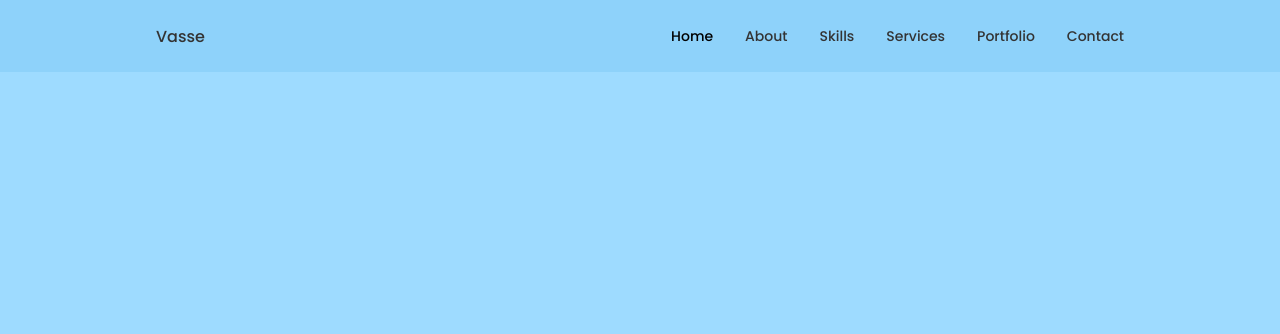
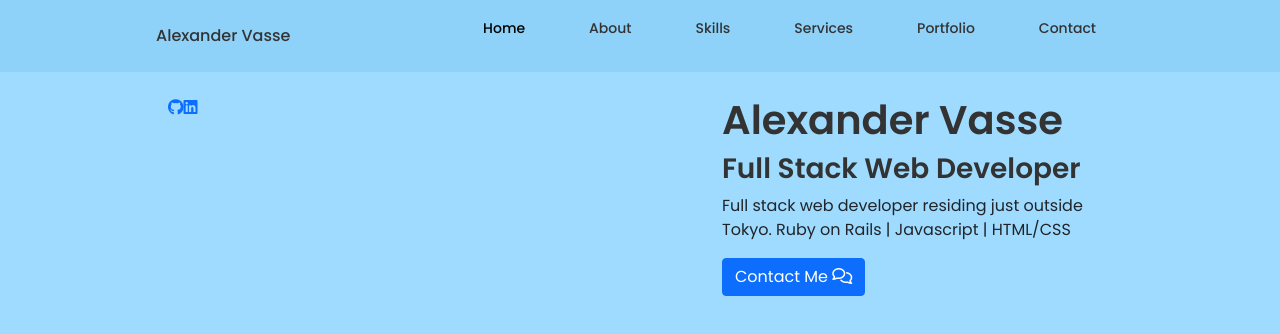
Before and after one commit to a-vasse/portfolio, a React (Create React App) app: page / in a window 1280 px wide. Shown: the top 334 px of the page. Built offline with nearby package versions, Linux system fonts and the light colour scheme.

Commit message:
home page

```diff
--- a/public/index.html
+++ b/public/index.html
@@ -6,7 +6,7 @@
     <meta name="viewport" content="width=device-width, initial-scale=1.0" />
 
     <link href='https://unpkg.com/boxicons@2.1.2/css/boxicons.min.css' rel='stylesheet'>
-
+    <link href="https://cdn.jsdelivr.net/npm/bootstrap@5.1.3/dist/css/bootstrap.min.css" rel="stylesheet" integrity="sha384-1BmE4kWBq78iYhFldvKuhfTAU6auU8tT94WrHftjDbrCEXSU1oBoqyl2QvZ6jIW3" crossorigin="anonymous">
     <script src="https://kit.fontawesome.com/aeb3f1f04d.js" crossorigin="anonymous"></script>
 
     <title>Portfolio Website</title>
--- a/src/App.css
+++ b/src/App.css
@@ -110,7 +110,7 @@ button {
   background-color: var(--title-color-dark);
 }
 
-.button__icon {
+.button-icon {
   margin-left: var(--mb-0-5);
 }
 
@@ -128,19 +128,19 @@ img {
   padding: 6rem 0 2rem;
 }
 
-.section__title {
+.section-title {
   font-size: var(--h1-font-size);
   color: var(--title-color);
 }
 
-.section__subtitle {
+.section-subtitle {
   display: block;
   font-size: var(--small-font-size);
   margin-bottom: 4rem;
 }
 
-.section__title,
-.section__subtitle {
+.section-title,
+.section-subtitle {
   text-align: center;
 }
 
@@ -166,7 +166,7 @@ img {
     padding: 1rem 1.75rem;
   }
 
-  .button__icon {
+  .button-icon {
     width: 22px;
     height: 22px;
   }
@@ -182,7 +182,7 @@ img {
     padding: 2rem 0 4rem;
   }
 
-  .section__subtitle {
+  .section-subtitle {
     margin-bottom: var(--mb-3);
   }
 }
--- a/src/components/header/Header.jsx
+++ b/src/components/header/Header.jsx
@@ -9,50 +9,50 @@ const Header = () => {
   return (
     <header className="header">
       <nav className="nav container">
-        <a href="index.html" className="nav__logo">Vasse</a>
+        <a href="index.html" className="nav-logo">Alexander Vasse</a>
 
-        <div className={Toggle ? "nav__menu show-menu" : "nav__menu" }>
-          <ul className="nav__list grid">
+        <div className={Toggle ? "nav-menu show-menu" : "nav-menu" }>
+          <ul className="nav-list grid">
 
-            <li className="nav__item">
-              <a href="#home" className="nav__link active-link">
-              <i className="fa-solid fa-earth-asia nav__icon"></i> Home
+            <li className="nav-item">
+              <a href="#home" className="nav-link active-link">
+              <i className="fa-solid fa-earth-asia nav-icon"></i> Home
               </a>
             </li>
 
-            <li className="nav__item">
-              <a href="#about" className="nav__link">
-              <i className="fa-regular fa-user nav__icon"></i> About
+            <li className="nav-item">
+              <a href="#about" className="nav-link">
+              <i className="fa-regular fa-user nav-icon"></i> About
               </a>
             </li>
 
-            <li className="nav__item">
-              <a href="#skills" className="nav__link">
-              <i className="fa-solid fa-gears nav__icon"></i> Skills
+            <li className="nav-item">
+              <a href="#skills" className="nav-link">
+              <i className="fa-solid fa-gears nav-icon"></i> Skills
               </a>
             </li>
 
-            <li className="nav__item">
-              <a href="#services" className="nav__link">
-              <i className="fa-solid fa-wrench nav__icon"></i> Services
+            <li className="nav-item">
+              <a href="#services" className="nav-link">
+              <i className="fa-solid fa-wrench nav-icon"></i> Services
               </a>
             </li>
 
-            <li className="nav__item">
-              <a href="#portfolio" className="nav__link">
-              <i className="fa-regular fa-image nav__icon"></i> Portfolio
+            <li className="nav-item">
+              <a href="#portfolio" className="nav-link">
+              <i className="fa-regular fa-image nav-icon"></i> Portfolio
               </a>
             </li>
 
-            <li className="nav__item">
-              <a href="#contact" className="nav__link">
-              <i className="fa-solid fa-envelope nav__icon"></i> Contact
+            <li className="nav-item">
+              <a href="#contact" className="nav-link">
+              <i className="fa-solid fa-envelope nav-icon"></i> Contact
               </a>
             </li>
           </ul>
-          <i class="fa-regular fa-circle-xmark nav__close" onClick={handleClick}></i>
+          <i class="fa-regular fa-circle-xmark nav-close" onClick={handleClick}></i>
         </div>
-        <div className="nav__toggle" onClick={handleClick}>
+        <div className="nav-toggle" onClick={handleClick}>
           <i class="fa-solid fa-bars"></i>
         </div>
       </nav>
--- a/src/components/header/header.css
+++ b/src/components/header/header.css
@@ -15,17 +15,17 @@
   column-gap: 1rem;
 }
 
-.nav__logo, .nav__toggle {
+.nav-logo, .nav-toggle {
     color: var(--title-color);
     font-weight: var(--font-medium);
 }
 
-.nav__list {
+.nav-list {
     display: flex;
     column-gap: 2rem;
 }
 
-.nav__link {
+.nav-link {
   display: flex;
   flex-direction: column;
   align-items: center;
@@ -35,7 +35,7 @@
   transition: .3s;
 }
 
-.nav__toggle, .nav__icon, .nav__close {
+.nav-toggle, .nav-icon, .nav-close {
     display: none;
 }
 
@@ -43,7 +43,7 @@
   color: var(--title-color-dark);
 }
 
-.nav__link:hover {
+.nav-link:hover {
   color: var(--title-color-hover);
 }
 
@@ -59,7 +59,7 @@
     height: var(--header-height);
   }
 
-  .nav__menu {
+  .nav-menu {
     position: fixed;
     bottom: -100%;
     left: 0;
@@ -75,17 +75,17 @@
     bottom: 0;
   }
 
-  .nav__list {
+  .nav-list {
     display: grid;
     grid-template-columns: repeat(3, 1fr);
     gap: 2rem;
   }
 
-  .nav__icon {
+  .nav-icon {
     font-size: 1.2rem;
   }
 
-  .nav__close {
+  .nav-close {
     position: absolute;
     right: 1.3rem;
     bottom: .5rem;
@@ -94,26 +94,26 @@
     color: var(--title-color);
   }
 
-  .nav__close:hover {
+  .nav-close:hover {
     color: var(--title-color-dark);
   }
 
-  .nav__toggle {
+  .nav-toggle {
     font-size: 1.1rem;
     cursor: pointer;
   }
-  .nav__icon, .nav__close, .nav__toggle {
+  .nav-icon, .nav-close, .nav-toggle {
       display: block;
   }
 }
 
 /* Phones */
 @media screen and (max-width: 350px) {
-  .nav__menu {
+  .nav-menu {
       padding: 2rem 0.25rem 4rem;
   }
 
-  .nav__list {
+  .nav-list {
       column-gap: 0;
   }
 }
--- /dev/null
+++ b/src/components/home/Data.jsx
@@ -0,0 +1,19 @@
+import React from 'react';
+
+const Data = () => {
+  return (
+    <div>
+      <div className="home-data">
+        <h1 className="home-title">Alexander Vasse
+        </h1>
+        <h3 className="home-subtitle">Full Stack Web Developer</h3>
+        <p className="home-description text-dark">Full stack web developer residing just outside Tokyo. Ruby on Rails | Javascript | HTML/CSS</p>
+        <a href="#contact" className="btn btn-primary">
+          Contact Me <i class="fa-regular fa-comments"></i>
+        </a>
+      </div>
+    </div>
+  );
+};
+
+export default Data;
--- a/src/components/home/Home.jsx
+++ b/src/components/home/Home.jsx
@@ -1,11 +1,20 @@
 import React from 'react';
+import "./home.css";
+import Social from "./Social";
+import Data from "./Data";
 
 const Home = () => {
   return (
     <div>
       <section className="home section" id="home">
-        <div className="home__container container grid">
-          <div className="home_content grid"></div>
+        <div className="home-container container grid">
+          <div className="home-content grid">
+            <Social />
+
+            <div className="home-img"></div>
+
+            <Data />
+          </div>
         </div>
       </section>
     </div>
--- a/src/components/home/Social.jsx
+++ b/src/components/home/Social.jsx
@@ -3,12 +3,13 @@ import React from 'react';
 const Social = () => {
   return (
     <div>
-      <div className="home__social">
-        <a href="" className="home__social-icon" target="_blank">
-          <i className="uil uil-"></i>
+      <div className="home-social">
+        <a href="www.github.com/a-vasse" className="home-social-icon" target="_blank">
+        <i class="fa-brands fa-github"></i>
         </a>
-        <a href="" className="home__social-icon" target="_blank"></a>
-        <a href="" className="home__social-icon" target="_blank"></a>
+        <a href="www.linkedin.com/in/alexandervasse/" className="home-social-icon" target="_blank">
+        <i class="fa-brands fa-linkedin"></i>
+        </a>
       </div>
     </div>
   );
--- a/src/components/home/home.css
+++ b/src/components/home/home.css
@@ -0,0 +1,3 @@
+.home-content {
+  grid-template-columns: 116px repeat(2, 1fr);
+}
```
